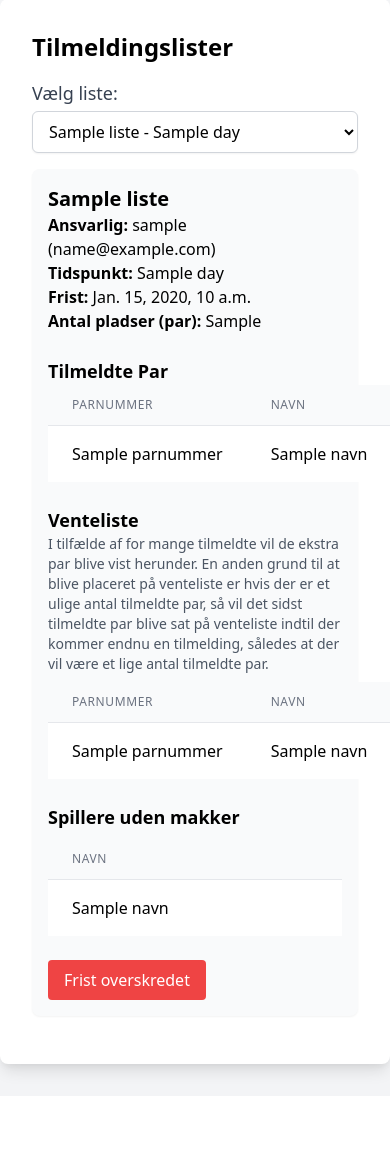
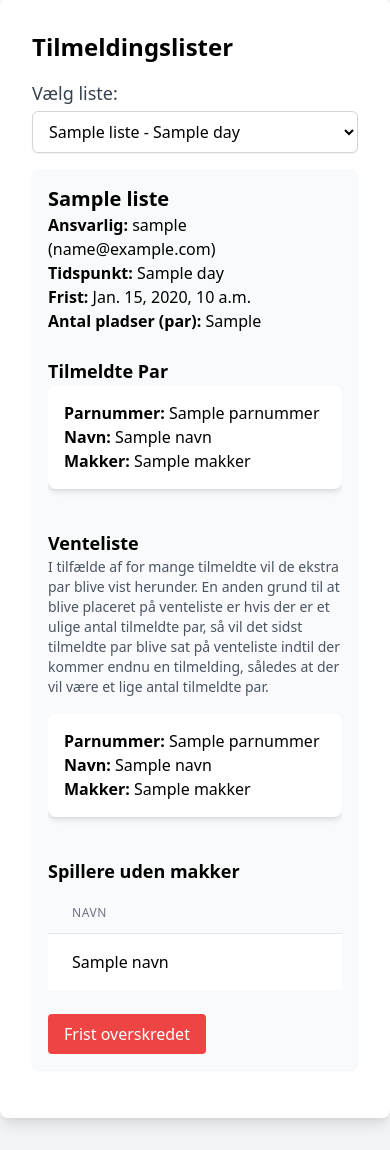
Before and after one commit to philipnickel/Bridgehjemmeside, a Django app: template bridge_club_management/club_management/templates/tilmeldingslister.html in a window 390 px wide; the page is wider, and only the part inside the window is pictured. Shown: the part 203-1353 px from the top of that part. Before the commit the page ends 1287 px from the top of that part, so only its background shows below. Run offline with Django 3.2, Linux system fonts and the light colour scheme; the template is opened without the code that fills it: most values are stand-ins (such as "Sample title", 1, 10 or a date in 2020); some libraries are stand-ins or nearby versions.

Commit message:
better on mobile

```diff
--- a/bridge_club_management/club_management/templates/tilmeldingslister.html
+++ b/bridge_club_management/club_management/templates/tilmeldingslister.html
@@ -42,7 +42,8 @@
 
           <!-- Tilmeldte par table -->
           <h3 class="text-lg font-bold mt-6">Tilmeldte Par</h3>
-          <table class="min-w-full divide-y divide-gray-200">
+          <div class="overflow-x-auto">
+            <table class="min-w-full divide-y divide-gray-200 hidden md:table">
               <thead class="bg-gray-50">
                 <tr>
                   <th class="px-6 py-3 text-left text-xs font-medium text-gray-500 uppercase tracking-wider">Parnummer</th>
@@ -60,11 +61,22 @@
                 {% endfor %}
               </tbody>
             </table>
+            <div class="md:hidden">
+              {% for pair in liste.tilmeldte_par %}
+                <div class="bg-white shadow-md rounded-lg p-4 mb-4">
+                  <p><strong>Parnummer:</strong> {{ pair.parnummer }}</p>
+                  <p><strong>Navn:</strong> {{ pair.navn }}</p>
+                  <p><strong>Makker:</strong> {{ pair.makker }}</p>
+                </div>
+              {% endfor %}
+            </div>
+          </div>
 
           <!-- Venteliste table -->
           <h3 class="text-lg font-bold mt-6">Venteliste</h3>
-          <p class="text-sm text-gray-600">I tilfælde af for mange tilmeldte vil de ekstra par blive vist herunder. En anden grund til at blive placeret på venteliste er hvis der er et ulige antal tilmeldte par, så vil det sidst tilmeldte par blive sat på venteliste indtil der kommer endnu en tilmelding, således at der vil være et lige antal tilmeldte par.</p>
-          <table class="min-w-full divide-y divide-gray-200 mt-2">
+          <p class="text-sm text-gray-600 mb-4">I tilfælde af for mange tilmeldte vil de ekstra par blive vist herunder. En anden grund til at blive placeret på venteliste er hvis der er et ulige antal tilmeldte par, så vil det sidst tilmeldte par blive sat på venteliste indtil der kommer endnu en tilmelding, således at der vil være et lige antal tilmeldte par.</p>
+          <div class="overflow-x-auto">
+            <table class="min-w-full divide-y divide-gray-200 hidden md:table">
               <thead class="bg-gray-50">
                 <tr>
                   <th class="px-6 py-3 text-left text-xs font-medium text-gray-500 uppercase tracking-wider">Parnummer</th>
@@ -82,6 +94,16 @@
                 {% endfor %}
               </tbody>
             </table>
+            <div class="md:hidden">
+              {% for pair in liste.venteliste_par %}
+                <div class="bg-white shadow-md rounded-lg p-4 mb-4">
+                  <p><strong>Parnummer:</strong> {{ pair.parnummer }}</p>
+                  <p><strong>Navn:</strong> {{ pair.navn }}</p>
+                  <p><strong>Makker:</strong> {{ pair.makker }}</p>
+                </div>
+              {% endfor %}
+            </div>
+          </div>
 
           <!-- Spillere uden makker table -->
           <h3 class="text-lg font-bold mt-6">Spillere uden makker</h3>
```
Lines whose indentation alone changed are shown as unchanged.
